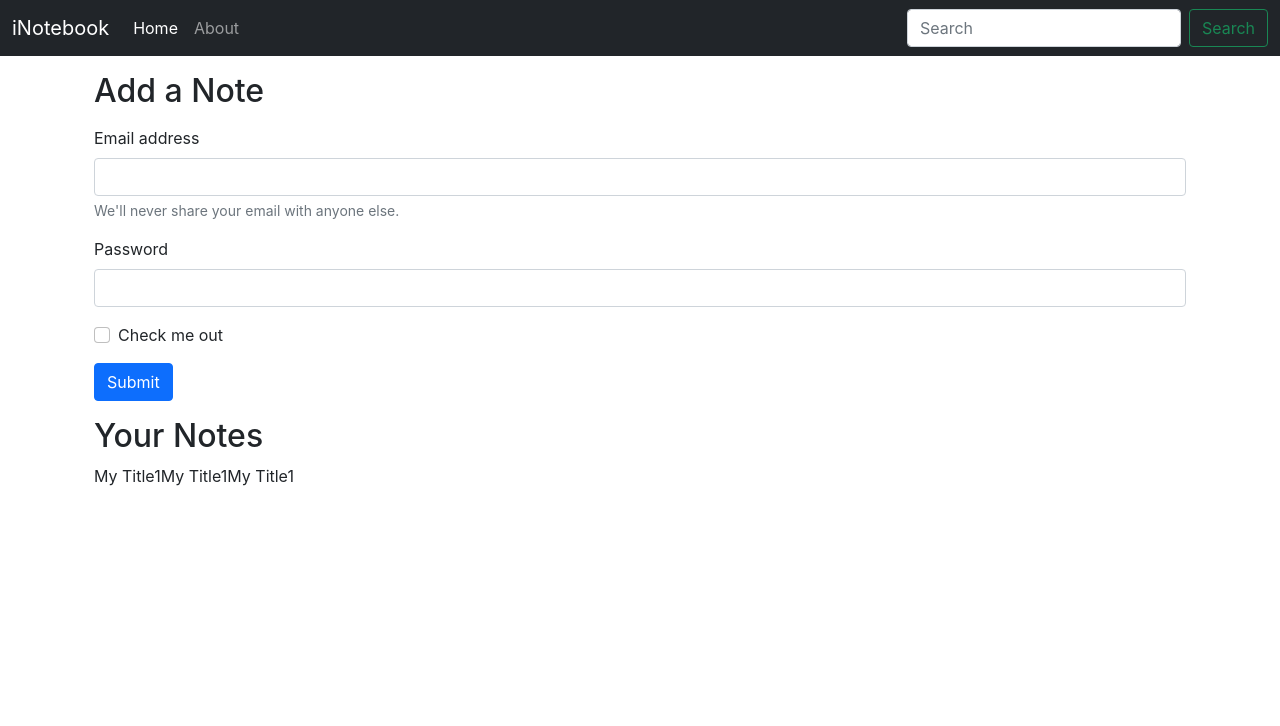
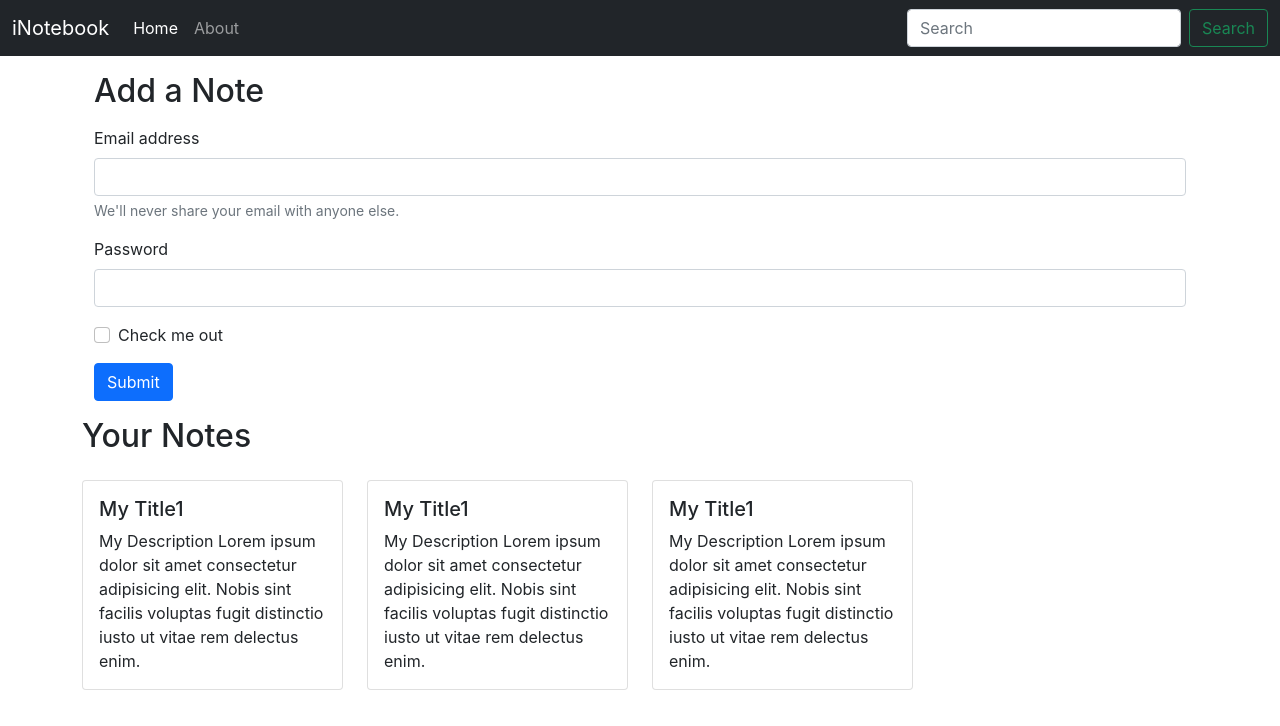
Before and after one commit to ProgrammingWithGaurav/MERN-iNotebook, a React (Create React App) app: page / in a window 1280 px wide. Shown: the top 726 px of the page. Built offline with nearby package versions, Linux system fonts and the light colour scheme.

Commit message:
Adding Notes and NoteItem Component

```diff
--- a/src/components/Home.js
+++ b/src/components/Home.js
@@ -1,9 +1,7 @@
-import React, { useContext } from "react";
-import noteContext from "../context/notes/noteContext";
+import React from "react";
+import Notes from "./Notes";
 
 const Home = () => {
-    const context = useContext(noteContext);
-    const {notes, setNotes} = context;
     return (
         <div>
             <div className="container my-3">
@@ -25,12 +23,8 @@ const Home = () => {
                     <button type="submit" className="btn btn-primary">Submit</button>
                 </form>
             </div>
-            <div className="container my-3">
-                <h2>Your Notes</h2>
-                {notes.map(note => {
-                    return note.title
-                })}
-            </div>
+
+            <Notes/>
         </div>
     )
 }
--- /dev/null
+++ b/src/components/NoteItem.js
@@ -0,0 +1,17 @@
+import React from 'react'
+
+const NoteItem = (props) => {
+    const { note } = props;
+    return (
+        <div className="col-md-3">
+            <div className="card my-3">
+                <div class ="card-body">
+                <h5 class ="card-title">{note.title}</h5>
+                <p class ="card-text">{note.description} Lorem ipsum dolor sit amet consectetur adipisicing elit. Nobis sint facilis voluptas fugit distinctio iusto ut vitae rem delectus enim.</p>
+                </div>
+            </div>
+        </div>
+    )
+}
+
+export default NoteItem
--- /dev/null
+++ b/src/components/Notes.js
@@ -0,0 +1,18 @@
+import React, { useContext } from 'react'
+import noteContext from "../context/notes/noteContext";
+import NoteItem from './NoteItem';
+
+const Notes = () => {
+    const context = useContext(noteContext);
+    const {notes, setNotes} = context;
+    return (
+        <div className="row my-3">
+            <h2>Your Notes</h2>
+            {notes.map(note => {
+                return <NoteItem note={note}/>
+            })}
+        </div>
+    )
+}
+
+export default Notes
```
